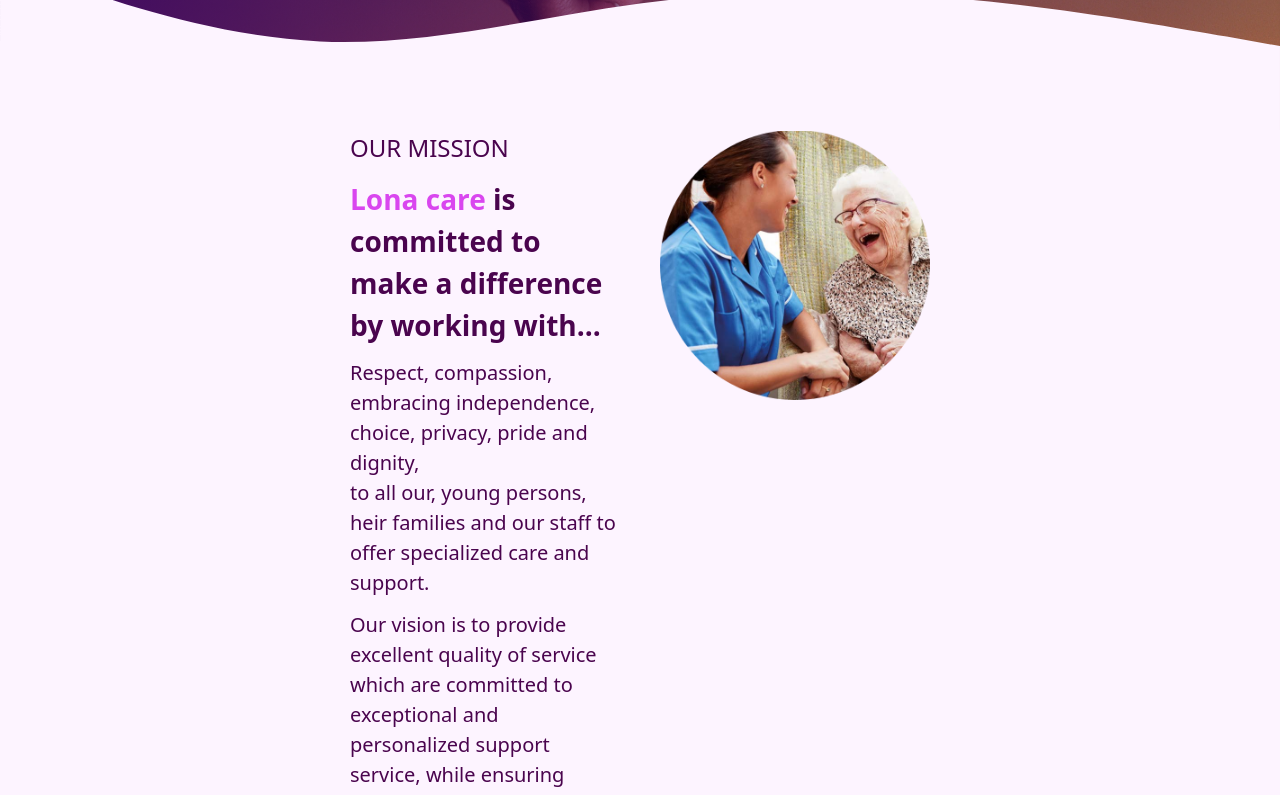
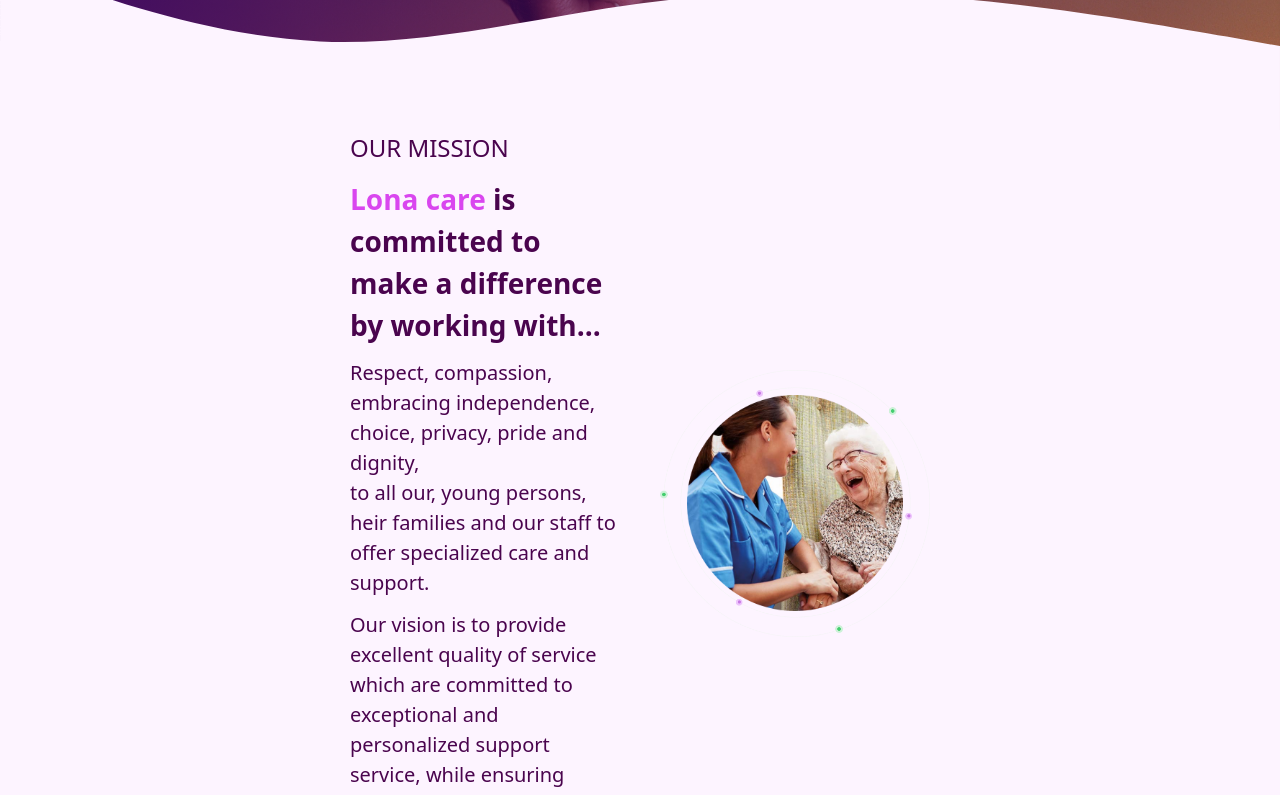
Before and after one commit to khalteck/lonacare, a React (Vite) app: page / in a window 1280 px wide. Shown: the part 620-1415 px from the top of the page. Built offline with nearby package versions, Linux system fonts and the light colour scheme.

Commit message:
homepage x2

```diff
--- a/src/index.css
+++ b/src/index.css
@@ -2,3 +2,32 @@
 @import "tailwindcss/components";
 @import "tailwindcss/utilities";
 /* Your custom styles can go here */
+
+@layer utilities {
+  .slide {
+    animation: slide 0.8s ease-out;
+  }
+  @keyframes slide {
+    0% {
+      opacity: 0;
+      transform: translateX(-300px);
+    }
+    100% {
+      opacity: 1;
+      transform: translateX(0px);
+    }
+  }
+
+  .rotate {
+    animation: rotate 15s linear infinite;
+  }
+
+  @keyframes rotate {
+    0% {
+      transform: rotate(0deg);
+    }
+    100% {
+      transform: rotate(360deg);
+    }
+  }
+}
--- a/src/pages/Homepage.jsx
+++ b/src/pages/Homepage.jsx
@@ -51,7 +51,7 @@
           </svg>
         </section>
 
-        <section className="w-full min-h-[300px] px-3 pb-[70px] lg:px-[350px] bg-[#fdf4ff] z-[99]">
+        <section className="w-full min-h-[300px] px-3 pb-[70px] lg:px-[350px] bg-[#fdf4ff] z-[99] overflow-x-hidden">
           <div className="w-full flex gap-10">
             <div className="w-full">
               <h1 className="font-light text-[1.5rem]">OUR MISSION</h1>
@@ -60,11 +60,16 @@
                   <span className="text-[#d946ef]">Lona care</span> is committed
                   to make a difference by working with...
                 </p>
-                <div className="w-full block md:hidden my-5">
+                <div className="w-full md:hidden my-8 flex justify-center items-center overflow-hidden">
+                  <img
+                    alt=""
+                    src="/images/about.png"
+                    className="w-full h-auto absolute rotate rounded-full"
+                  />
                   <img
                     alt=""
                     src="/images/mission.png"
-                    className="w-full h-auto rounded-xl"
+                    className="w-[90%] h-auto rounded-xl"
                   />
                 </div>
                 <p className="mt-3">
@@ -91,11 +96,16 @@
                 </div>
               </div>
             </div>
-            <div className="w-full hidden md:block">
+            <div className="w-full hidden relative md:flex justify-center items-center">
+              <img
+                alt=""
+                src="/images/about.png"
+                className="w-full h-auto rounded-xl absolute rotate"
+              />
               <img
                 alt=""
                 src="/images/mission.png"
-                className="w-full h-auto rounded-xl"
+                className="w-[80%] h-auto rounded-xl"
               />
             </div>
           </div>
```
